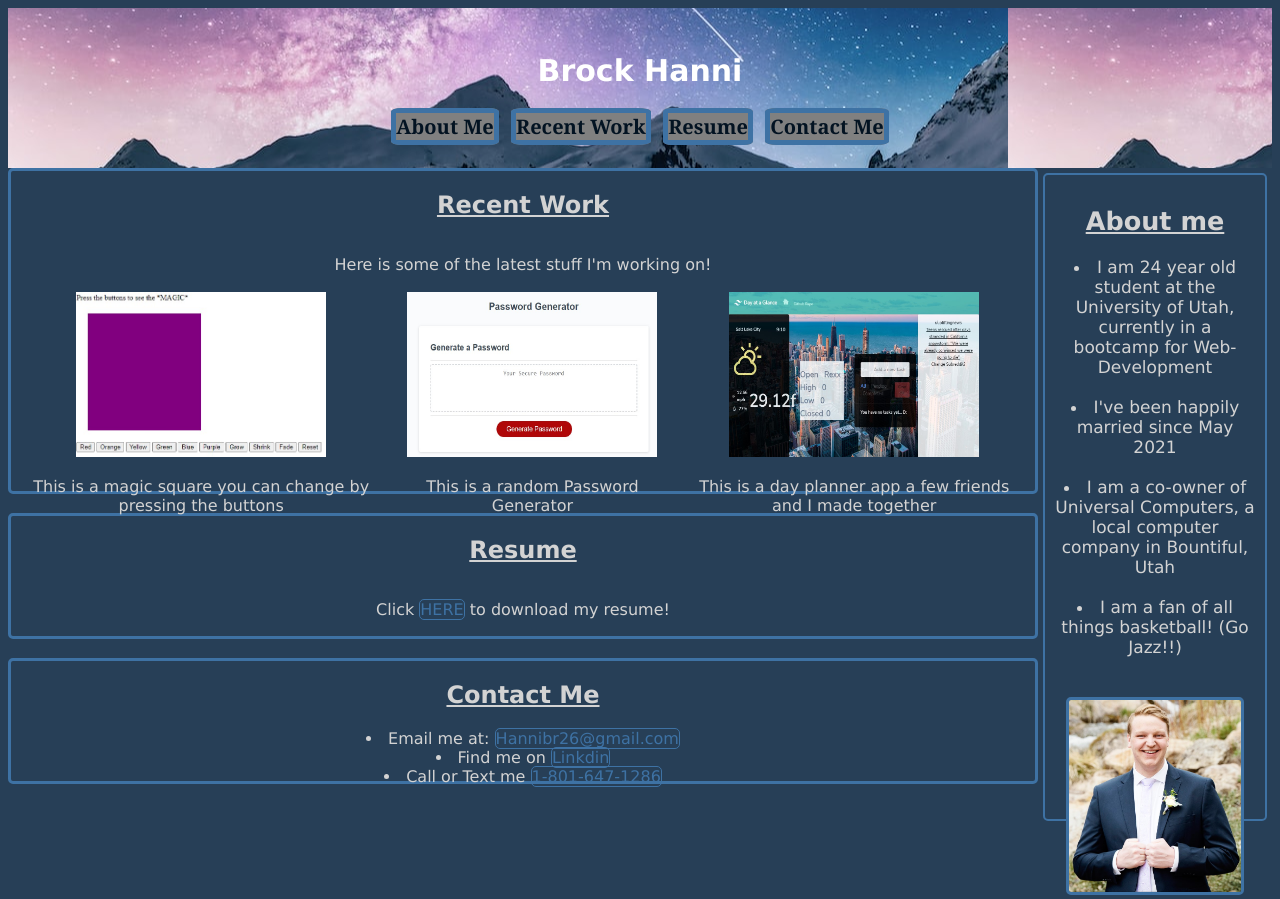
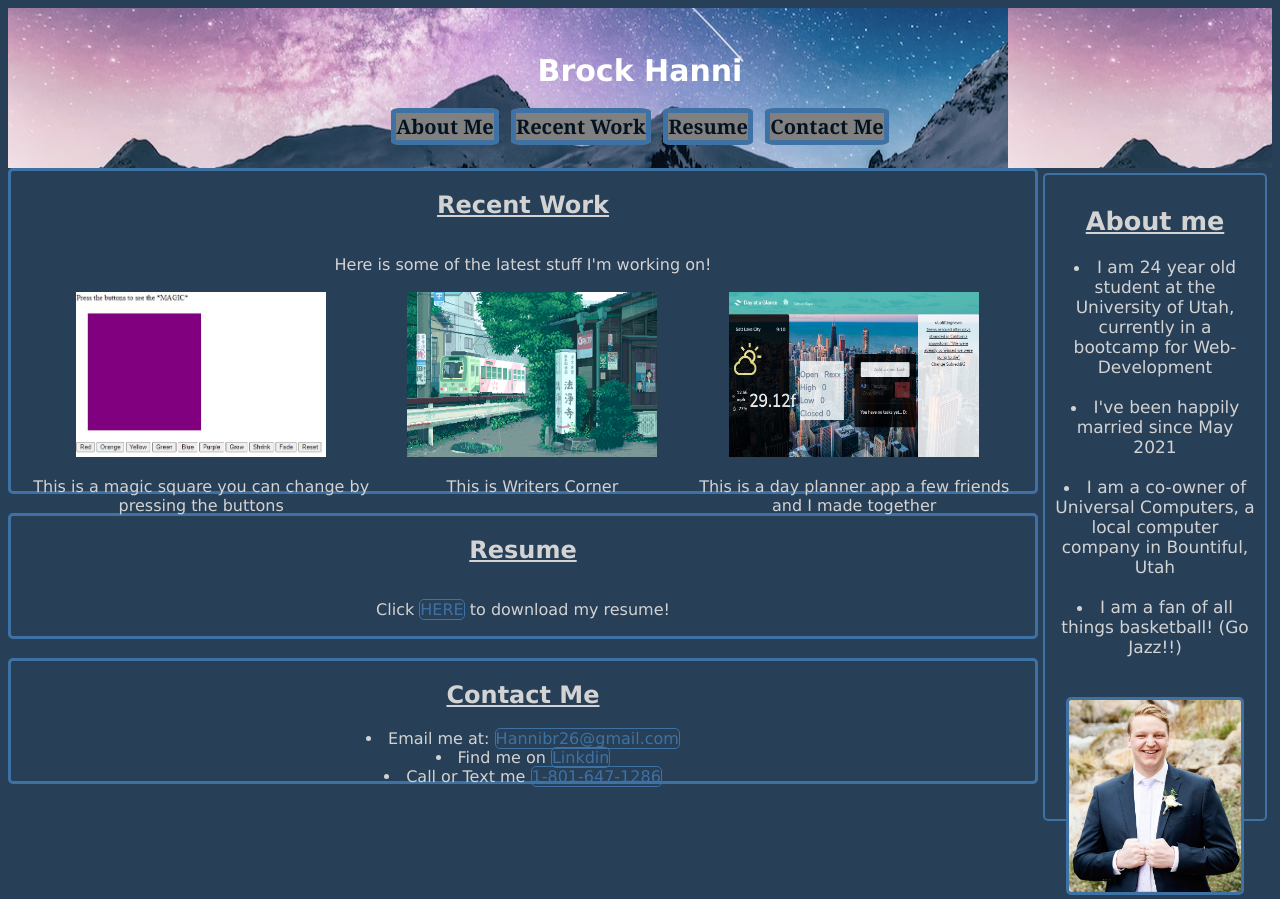
Before and after one commit to BrockHanni/week-2-project, a plain HTML site: page index.html in a window 1280 px wide. Drawn offline with Linux system fonts and the light colour scheme.

Commit message:
adding group project

```diff
--- a/index.html
+++ b/index.html
@@ -61,10 +61,10 @@
                 </section>
                 <section>
                     <div class="container">
-                        <a href="https://brockhanni.github.io/Password-Generator/">
-                        <img src="./assets/images/PasswordGenerator.jpg" alt="Magic Square" class="preview">
+                        <a href="https://brockhanni.github.io/Writers-Corner/">
+                        <img src="./assets/images/Rainy.gif" alt="Writers-Corner" class="preview">
                         </a>
-                         <p>This is a random Password Generator</p>
+                         <p>This is Writers Corner</p>
                        </div>
 
                 </section>
```
Also changed, not shown: assets/images/Rainy.gif (added).
